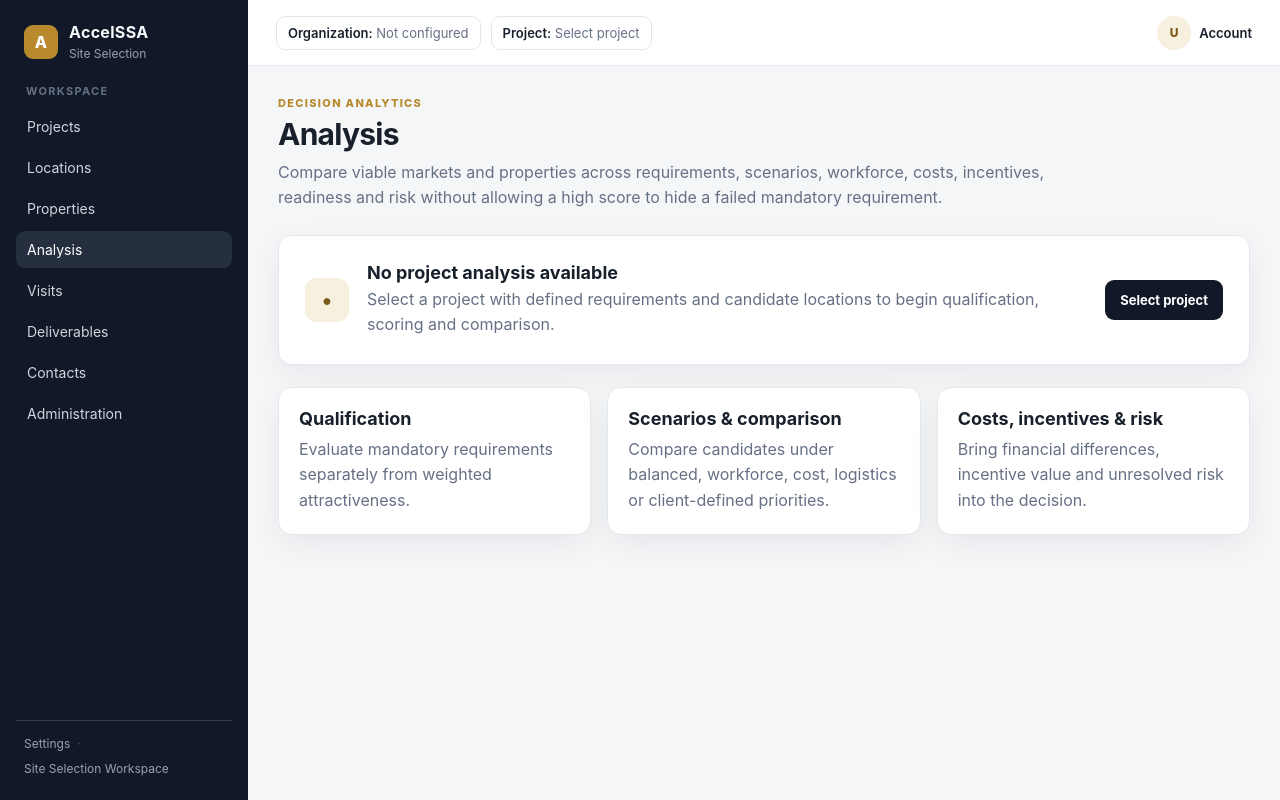
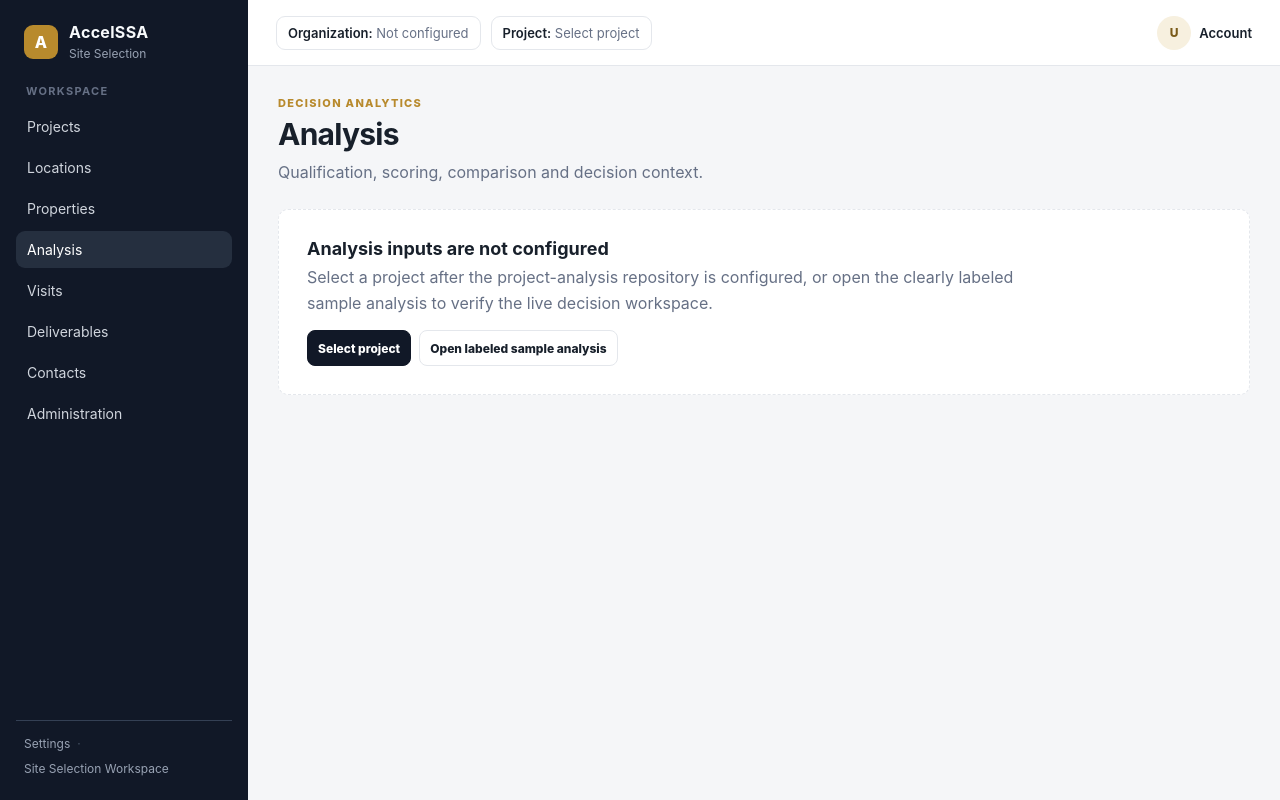
Before and after one commit to AccelAnalysis/AccelSSA, a Next.js app: page /analysis in a window 1280 px wide. Built offline with nearby package versions, Linux system fonts and the light colour scheme.

Commit message:
Replace analysis placeholder with live decision workspace

```diff
--- a/src/app/analysis/page.tsx
+++ b/src/app/analysis/page.tsx
@@ -1,2 +1,51 @@
-import { ModulePlaceholder } from "@/components/ui/module-placeholder";
-export default function Page(){ return <ModulePlaceholder path="/analysis" />; }
+import Link from "next/link";
+import { AnalysisWorkspace } from "@/components/workspace/analysis-workspace";
+import { resolveAnalysisWorkspaceSource } from "@/domains/decision-analytics/source";
+import styles from "@/components/workspace/analysis-workspace.module.css";
+
+interface AnalysisPageProps {
+  searchParams: Promise<{
+    projectId?: string;
+    sample?: string;
+  }>;
+}
+
+export default async function AnalysisPage({ searchParams }: AnalysisPageProps) {
+  const params = await searchParams;
+  const source = resolveAnalysisWorkspaceSource(params);
+
+  if (source.status === "UNAVAILABLE") {
+    return (
+      <>
+        <div className="page-header">
+          <div>
+            <div className="eyebrow">Decision analytics</div>
+            <h1>Analysis</h1>
+            <p className="lede">Qualification, scoring, comparison and decision context.</p>
+          </div>
+        </div>
+        <section className={styles.empty}>
+          <h2>Analysis inputs are not configured</h2>
+          <p>{source.message}</p>
+          <div className={styles.emptyActions}>
+            <Link className={`${styles.emptyLink} ${styles.emptyLinkPrimary}`} href="/projects">Select project</Link>
+            <Link className={styles.emptyLink} href="/analysis?sample=manufacturing">Open labeled sample analysis</Link>
+          </div>
+        </section>
+      </>
+    );
+  }
+
+  return (
+    <>
+      <div className="page-header">
+        <div>
+          <div className="eyebrow">Decision analytics</div>
+          <h1>{source.bundle.projectName}</h1>
+          <p className="lede">Qualification and weighted attractiveness are calculated independently.</p>
+        </div>
+      </div>
+      <AnalysisWorkspace bundle={source.bundle} />
+    </>
+  );
+}
```
